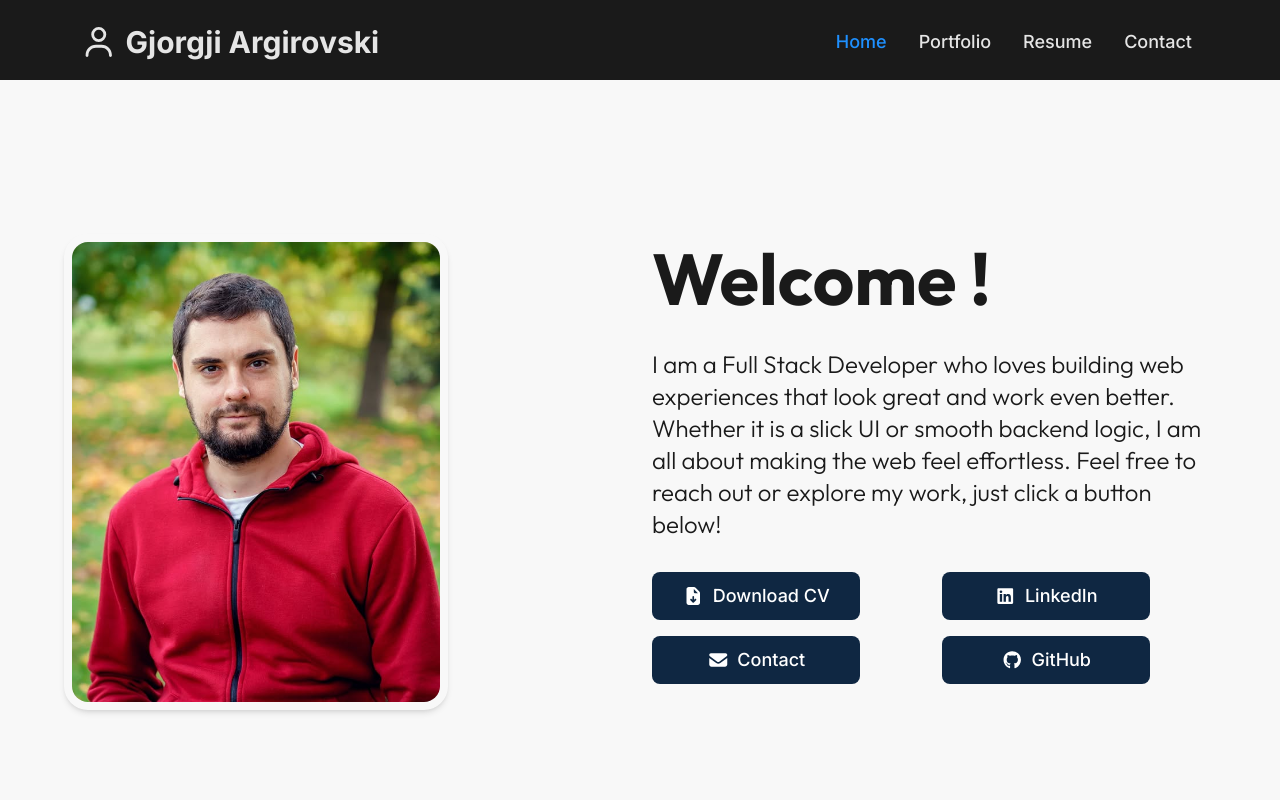
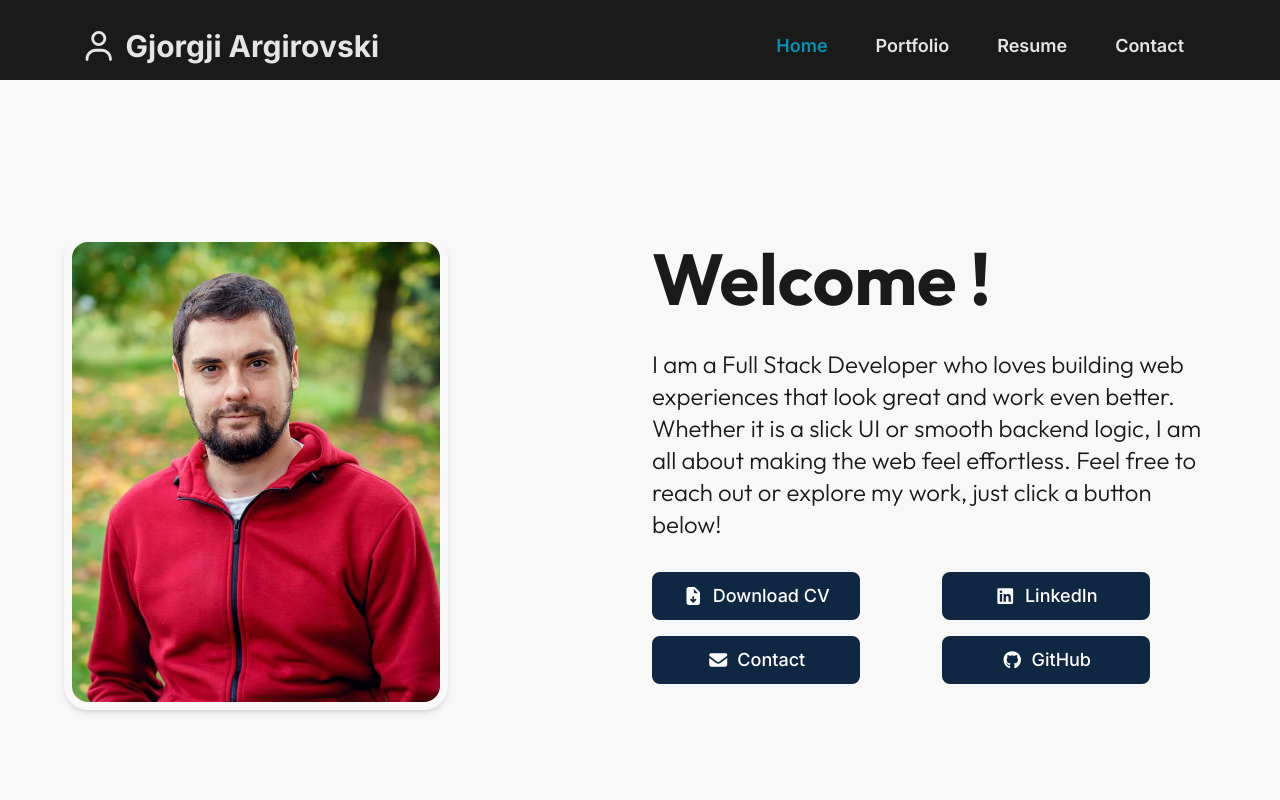
Before and after one commit to argirowski/ArgirovskiPortfolio, a React (Create React App) app: page / in a window 1280 px wide. Shown: the top 800 px of the page. Built offline with nearby package versions, Linux system fonts and the light colour scheme.

Commit message:
Still working on the navbar

```diff
--- a/src/components/NavBar/MobileMenuHamburger.tsx
+++ b/src/components/MobileMenuHamburger/MobileMenuHamburger.tsx
@@ -51,7 +51,7 @@ const MobileMenuHamburger: React.FC<MobileMenuHamburgerProps> = ({
       </button>
 
       {open && (
-        <div className="absolute right-0 mt-2 w-48 bg-footer-bg border border-gray-800 rounded-md shadow-lg py-2 z-50">
+        <div className="absolute right-0 mt-3 w-48 bg-footer-bg border border-gray-800 rounded-md shadow-lg py-2 z-50">
           <button
             className={`w-full text-left px-4 py-2 text-base md:text-lg ${
               activeSection === "home" ? "text-nav-active" : "text-footer-text"
--- a/src/components/NavBar/NavBar.tsx
+++ b/src/components/NavBar/NavBar.tsx
@@ -2,7 +2,7 @@ import React from "react";
 import { FontAwesomeIcon } from "@fortawesome/react-fontawesome";
 import { faUser } from "@fortawesome/free-regular-svg-icons";
 import { NavBarProps } from "../../common/interfaces";
-import MobileMenuHamburger from "./MobileMenuHamburger";
+import MobileMenuHamburger from "../MobileMenuHamburger/MobileMenuHamburger";
 
 const NavBar: React.FC<NavBarProps> = ({ activeSection, onNavClick }) => {
   return (
@@ -25,7 +25,7 @@ const NavBar: React.FC<NavBarProps> = ({ activeSection, onNavClick }) => {
               id="nav-home"
               type="button"
               onClick={() => onNavClick("home")}
-              className={`text-base md:text-lg font-medium px-2 py-1 transition-colors duration-150 focus:outline-none focus-visible:ring-2 focus-visible:ring-nav-active/50 hover:text-nav-hover ${
+              className={`text-base md:text-lg font-semibold px-3 md:px-4 py-1 md:py-2 transition-colors duration-150 focus:outline-none focus-visible:ring-2 focus-visible:ring-nav-active/50 hover:text-nav-hover ${
                 activeSection === "home"
                   ? "text-nav-active"
                   : "text-footer-text"
@@ -37,7 +37,7 @@ const NavBar: React.FC<NavBarProps> = ({ activeSection, onNavClick }) => {
               id="nav-portfolio"
               type="button"
               onClick={() => onNavClick("portfolio")}
-              className={`text-base md:text-lg font-medium px-2 py-1 transition-colors duration-150 focus:outline-none focus-visible:ring-2 focus-visible:ring-nav-active/50 hover:text-nav-hover ${
+              className={`text-base md:text-lg font-semibold px-3 md:px-4 py-1 md:py-2 transition-colors duration-150 focus:outline-none focus-visible:ring-2 focus-visible:ring-nav-active/50 hover:text-nav-hover ${
                 activeSection === "portfolio"
                   ? "text-nav-active"
                   : "text-footer-text"
@@ -49,7 +49,7 @@ const NavBar: React.FC<NavBarProps> = ({ activeSection, onNavClick }) => {
               id="nav-resume"
               type="button"
               onClick={() => onNavClick("resume")}
-              className={`text-base md:text-lg font-medium px-2 py-1 transition-colors duration-150 focus:outline-none focus-visible:ring-2 focus-visible:ring-nav-active/50 hover:text-nav-hover ${
+              className={`text-base md:text-lg font-semibold px-3 md:px-4 py-1 md:py-2 transition-colors duration-150 focus:outline-none focus-visible:ring-2 focus-visible:ring-nav-active/50 hover:text-nav-hover ${
                 activeSection === "resume"
                   ? "text-nav-active"
                   : "text-footer-text"
@@ -61,7 +61,7 @@ const NavBar: React.FC<NavBarProps> = ({ activeSection, onNavClick }) => {
               id="nav-contact"
               type="button"
               onClick={() => onNavClick("contact")}
-              className={`text-base md:text-lg font-medium px-2 py-1 transition-colors duration-150 focus:outline-none focus-visible:ring-2 focus-visible:ring-nav-active/50 hover:text-nav-hover ${
+              className={`text-base md:text-lg font-semibold px-3 md:px-4 py-1 md:py-2 transition-colors duration-150 focus:outline-none focus-visible:ring-2 focus-visible:ring-nav-active/50 hover:text-nav-hover ${
                 activeSection === "contact"
                   ? "text-nav-active"
                   : "text-footer-text"
--- a/tailwind.config.js
+++ b/tailwind.config.js
@@ -29,8 +29,8 @@ module.exports = {
         "footer-bg": "#1a1a1a",
         "footer-text": "#e5e5e5",
         // Navbar accent colors
-        "nav-hover": "#4DA3FF",
-        "nav-active": "#1E90FF",
+        "nav-hover": "#06B6D4",
+        "nav-active": "#0891B2",
         // Contact page background
         "contact-bg": "#f8f8f8",
         // Contact page heading color
```
